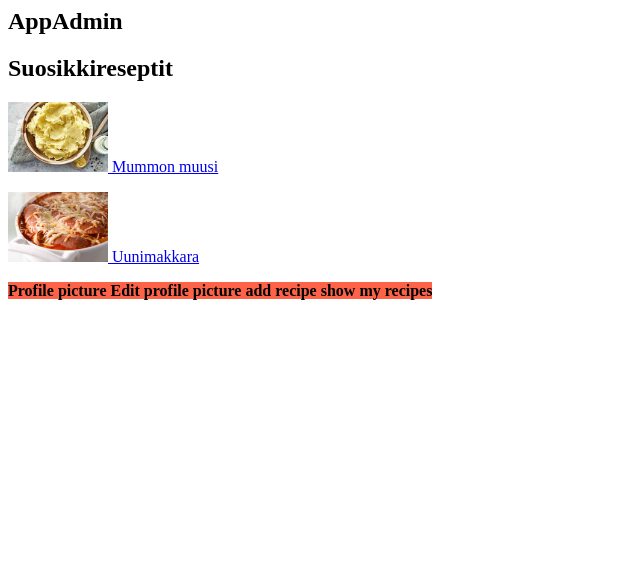
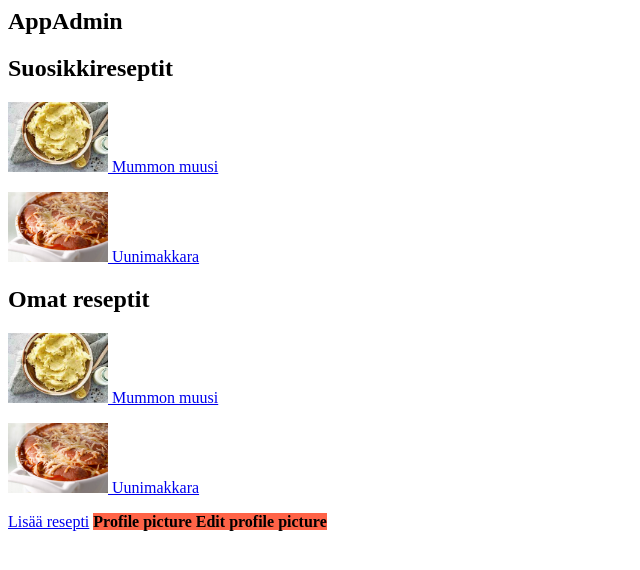
Before and after one commit to 40412/ap_group_assignment_2, a Django app: page /user/ in a window 1280 px wide. Shown: the top 570 px of the page, without its empty margins (0-640 px from the left). Run offline with Django 4.2, Linux system fonts and the light colour scheme; a user stored in the database is signed in; data comes from the database, SQL or seed files in the repository; some libraries are stand-ins or nearby versions.

Commit message:
Added some links to navigate between pages, translations

```diff
--- a/recipe_app/templates/recipe_app/add_recipe.html
+++ b/recipe_app/templates/recipe_app/add_recipe.html
@@ -7,3 +7,4 @@
     {% endfor %}
     <input type="submit" value="Lisää resepti">
 </form>
+<a href={% url 'recipe_app:profile' %}>Takaisin</a>
--- a/recipe_app/templates/recipe_app/all_recipes.html
+++ b/recipe_app/templates/recipe_app/all_recipes.html
@@ -8,9 +8,9 @@
 
         <button class="favorite-toggle" data-recipe-id="{{ recipe.id }}">
             {% if user in recipe.favorited_by.all %}
-            Remove from Favorites
+            Poista suosikeista
             {% else %}
-            Add to Favorites
+            Lisää suosikkeihin
             {% endif %}
         </button>
 
@@ -52,7 +52,7 @@
             .then(response => response.json())
             .then(data => {
                 if (data.success) {
-                    this.textContent = this.textContent.includes('Add') ? 'Remove from Favorites' : 'Add to Favorites';
+                    this.textContent = this.textContent.includes('Lisää') ? 'Poista suosikeista' : 'Lisää suosikkeihin';
                 }
             });
         });
--- a/recipe_app/templates/recipe_app/profile.html
+++ b/recipe_app/templates/recipe_app/profile.html
@@ -10,9 +10,20 @@
 Ei suosikkeja
 {% endfor %}
 
+<h2>Omat reseptit</h2>
+
+{% for recipe in user.recipes.all %}
+<p><a href="{% url 'recipe_app:recipe_detail' recipe.id %}">
+    <img src="{{ recipe.image.url }}" alt="Kuva reseptistä" width="100" height="70">
+    {{ recipe.title }}</a></p>
+
+{% empty %}
+Ei omia reseptejä
+{% endfor %}
+
+<a href={% url "recipe_app:new_recipe" %}>Lisää resepti</a>
+
 <strong style="background-color:Tomato">
     Profile picture
-Edit profile picture
-add recipe
-show my recipes
+    Edit profile picture
 </strong>
--- a/recipe_app/templates/recipe_app/recipe_detail.html
+++ b/recipe_app/templates/recipe_app/recipe_detail.html
@@ -4,9 +4,9 @@
     <div>
         <button class="favorite-toggle" data-recipe-id="{{ recipe.id }}">
             {% if user in recipe.favorited_by.all %}
-            Remove from Favorites
+            Poista suosikeista
             {% else %}
-            Add to Favorites
+            Lisää suosikkeihin
             {% endif %}
         </button>
     </div>
@@ -72,7 +72,7 @@
             .then(response => response.json())
             .then(data => {
                 if (data.success) {
-                    this.textContent = this.textContent.includes('Add') ? 'Remove from Favorites' : 'Add to Favorites';
+                    this.textContent = this.textContent.includes('Lisää') ? 'Poista suosikeista' : 'Lisää suosikkeihin';
                 }
             });
         });
```
